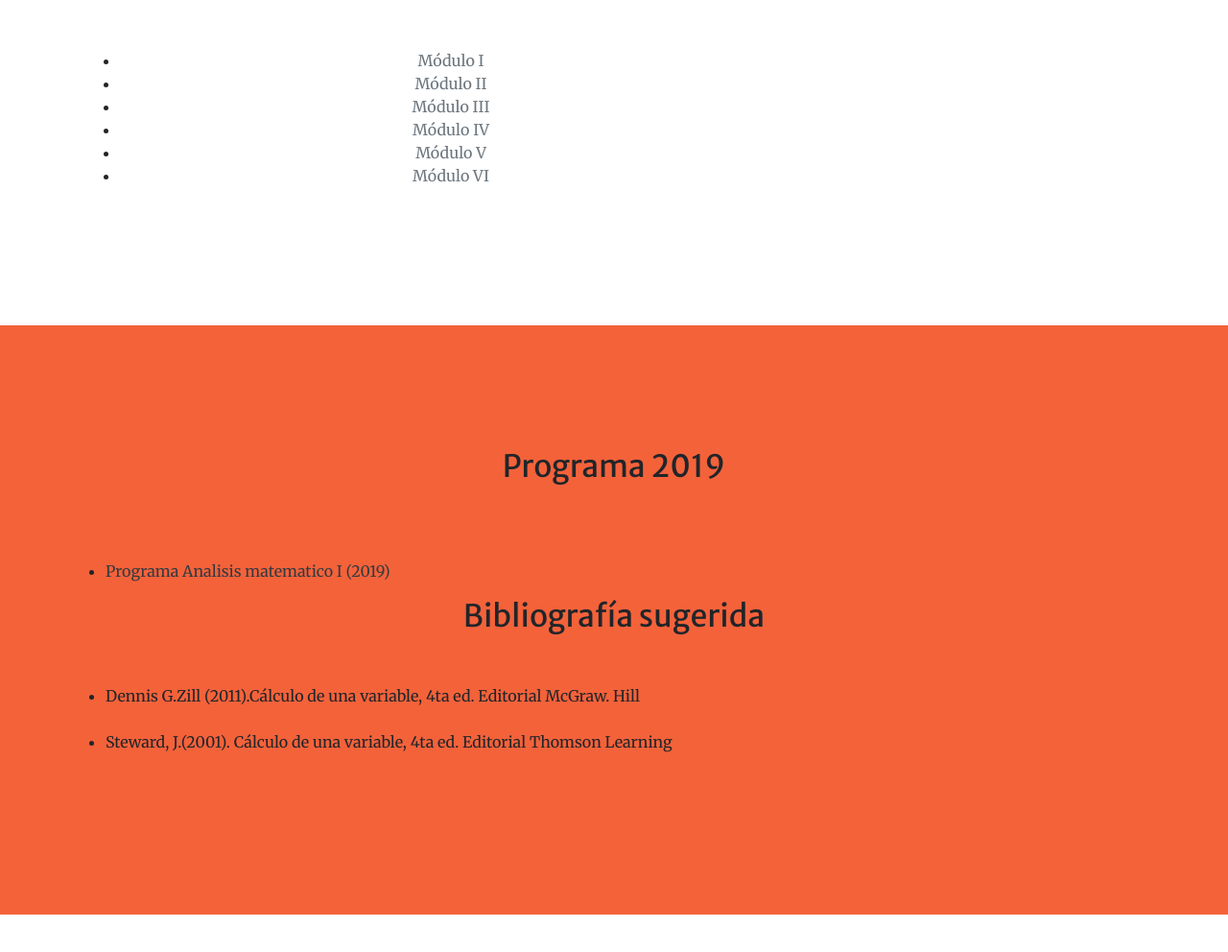
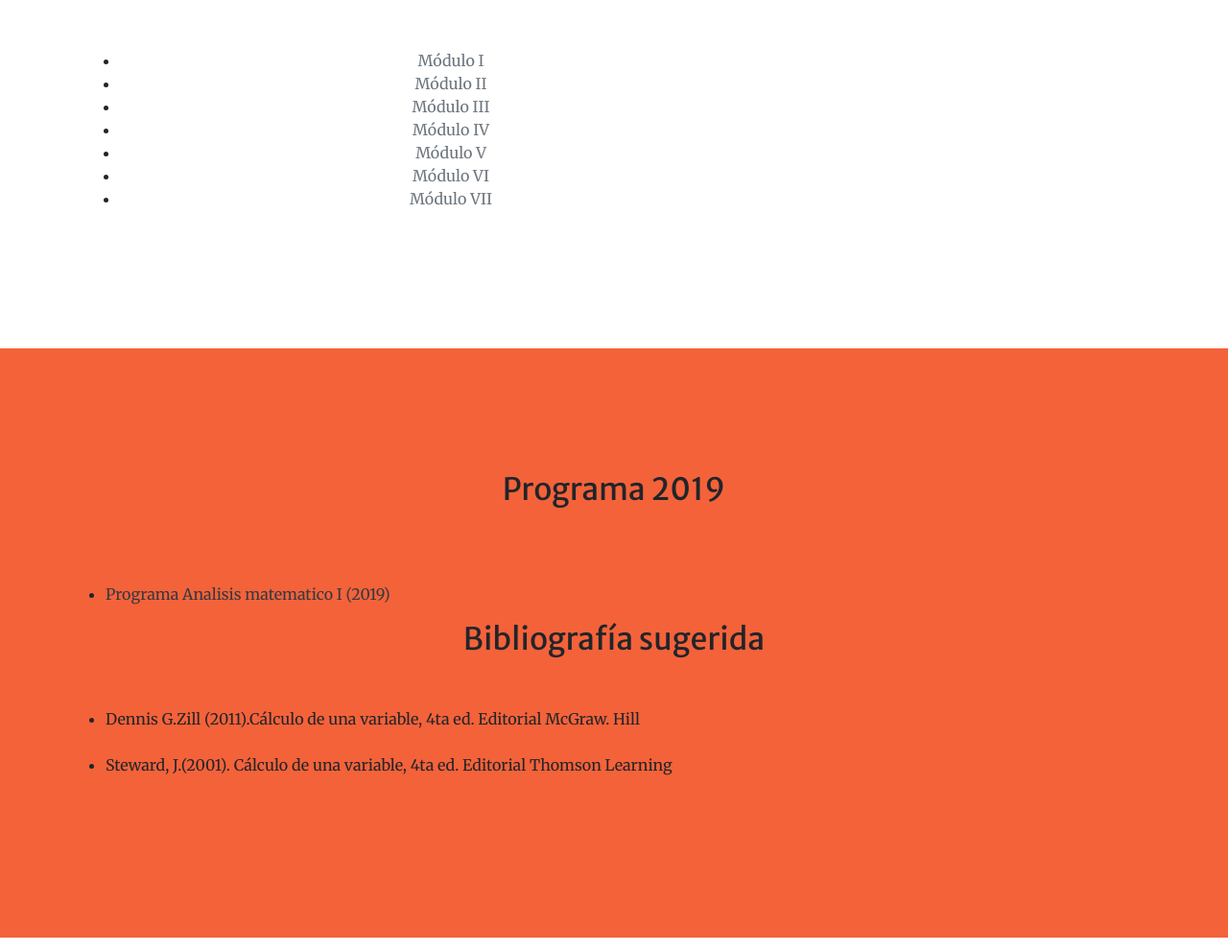
Before and after one commit to DavidJorrin/analisis_bio, a website with bundled scripts: page index.html in a window 1280 px wide. Shown: the part 1472-2464 px from the top of the page at 96% size. Built offline with nearby package versions, Linux system fonts and the light colour scheme.

Commit message:
agragmos modulo 7

```diff
--- a/index.html
+++ b/index.html
@@ -105,6 +105,7 @@
                    <li><a class="text-muted mt-0" href="Descarga/Unidad_IV.pdf" download="ModuloIV">Módulo IV</a> </li>
                    <li><a class="text-muted mt-0" href="Descarga/Unidad_V.pdf" download="ModuloV">Módulo V</a> </li>
                    <li><a class="text-muted mt-0" href="Descarga/Unidad_VI.pdf" download="ModuloVI">Módulo VI</a> </li>
+                   <li><a class="text-muted mt-0" href="Descarga/Unidad_VII.pdf" download="ModuloVII">Módulo VII</a> </li>
                  </ul> </p>
                </div>
       </div>
```
